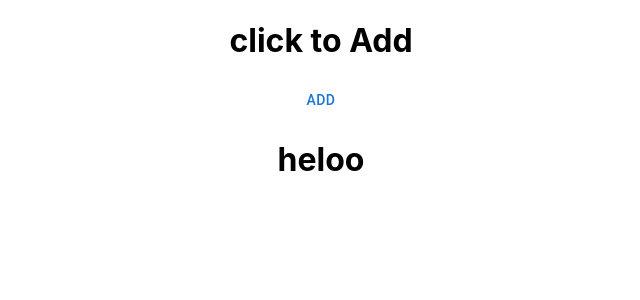
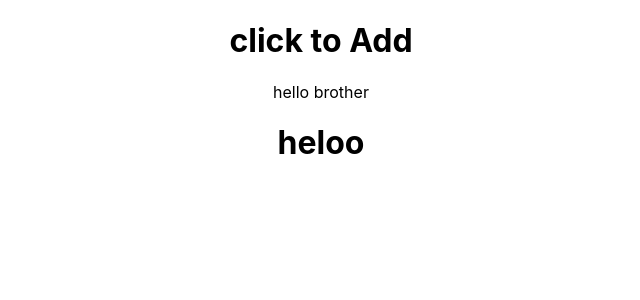
Before and after one commit to Amitjoshi1991/gitPractice, a React (Create React App) app in the folder git-web/: page / in a window 1280 px wide. Shown: the top 300 px of the page, without its empty margins (319-959 px from the left). Built offline with nearby package versions, Linux system fonts and the light colour scheme.

Commit message:
check once

```diff
--- a/git-web/src/App.js
+++ b/git-web/src/App.js
@@ -6,9 +6,7 @@ function App() {
   return (
     <div className="App">
       <h1>click to Add</h1>
-      <Button variant="text" color="primary">
-        Add
-      </Button>
+       <text> hello brother </text>
 
       <h1>heloo </h1>
     </div>
```
